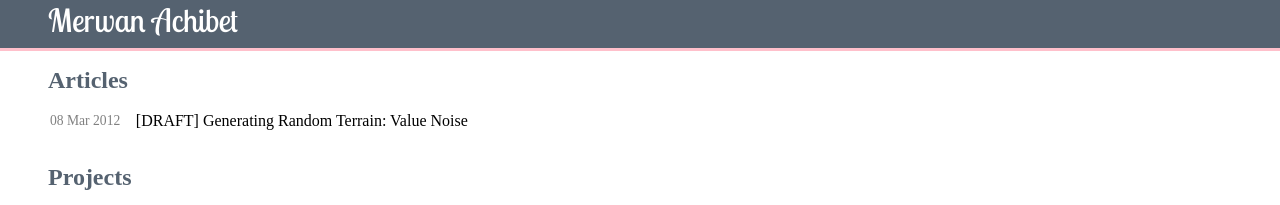
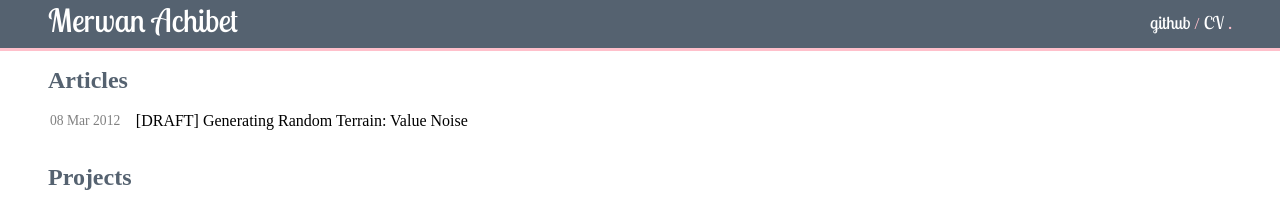
Before and after one commit to merwaaan/merwaaan.github.com, a Jekyll site: the page built from index.html, in a window 1280 px wide. Shown: the top 205 px of the page. Built offline with Jekyll 4.4.1, drawn with Linux system fonts in a browser that asks for light colours; some web fonts are replaced; Markdown is read by kramdown in place of the engine named in the settings.

Commit message:
Add navigation links to header

```diff
--- a/_layouts/default.html
+++ b/_layouts/default.html
@@ -21,6 +21,11 @@
 
     <header>
       <h1><a href="/">Merwan Achibet</a></h1>
+      <nav>
+        <a href="http://github.com/merwaaan">github</a> /
+        <a href="https://github.com/merwaaan/cv/blob/master/cv.pdf?raw=true">CV</a>
+        <a href="http://en.wikipedia.org/wiki/Konami_Code">.</a>
+      </nav>
     </header>
 
     <div id="content">
--- a/css/screen.css
+++ b/css/screen.css
@@ -36,22 +36,40 @@ ul {
 	font-size: 0.85em;
 }
 
-body > header {
+header {
 	height: 3em;
 	background: #556270;
 	padding-left: 3em;
+	padding-right: 3em;
 	border-bottom: 3px solid pink;
 }
 
-body > header h1 a {
+header h1 a {
+	float: left;
 	font-family: "Lobster Two";
 	font-size: 1em;
 	font-weight: normal;
 	color: white;
 }
 
-body > header h1 a:hover {
+header h1 a:hover {
 	text-decoration: none;
+}
+
+header nav {
+	float: right;
+	margin-top: 0.6em;
+	font-size: 1.1em;
+	color: pink;
+}
+
+header nav a {
+	font-family: "Lobster Two";
+	color: white;
+}
+
+header nav a:nth-child(3) {
+	color: pink;
 }
 
 #content {
```
